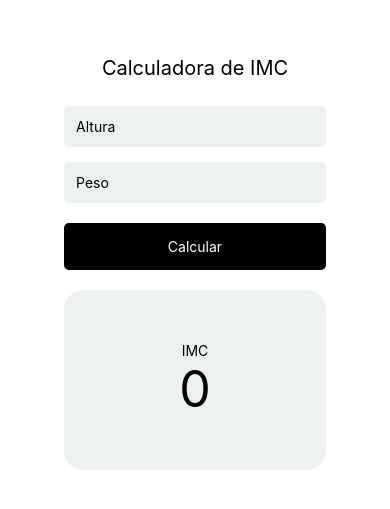
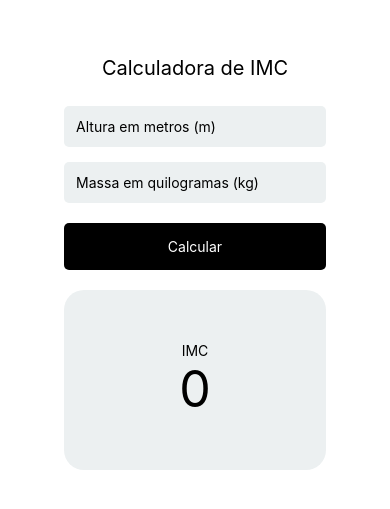
Before and after one commit to shl0mo/Calculadora_IMC-ReactNative, a React Native app: screen / in a window 390 px wide. Shown: the part 159-668 px from the top of the page. Built offline with nearby package versions, Linux system fonts and the light colour scheme.

Commit message:
ver-virgula

```diff
--- a/App.js
+++ b/App.js
@@ -11,7 +11,17 @@ export default function App() {
   const [corResultado, setCorResultado] = useState('#000')
 
   const defineImc = () => {
-    let imc = peso/(altura*altura)
+    let peso_str = String(peso)
+    let altura_str = String(altura)
+    if (peso_str.includes(',')) {
+      peso_str = peso_str.replace(',', '.')
+    }
+    if (altura_str.includes(',')) {
+      altura_str = altura_str.replace(',', '.')
+    }
+    let _peso = parseFloat(peso_str)
+    let _altura = parseFloat(altura_str)
+    let imc = _peso/(_altura*_altura)
     let imc_str = String(imc)
     if (!imc_str.includes('.')) {
       setImc(imc_str)
@@ -53,8 +63,8 @@ export default function App() {
         <Text style={styles.titulo}>Calculadora de IMC</Text>
       </View>
       <View style={styles.containers}>
-        <TextInput style={styles.inputs} placeholder='Altura' value={altura} onChangeText={dado_altura => setAltura(dado_altura)}/>
-        <TextInput style={[styles.inputs, styles.marginTop15]} placeholder='Peso' value={peso} onChangeText={dado_peso => setPeso(dado_peso)}/>
+        <TextInput style={styles.inputs} placeholder='Altura em metros (m)' value={altura} onChangeText={dado_altura => setAltura(dado_altura)}/>
+        <TextInput style={[styles.inputs, styles.marginTop15]} placeholder='Massa em quilogramas (kg)' value={peso} onChangeText={dado_peso => setPeso(dado_peso)}/>
       </View>
       <View style={styles.containers}>
         <TouchableOpacity style={styles.botao} onPress={() => { defineImc() }
```
